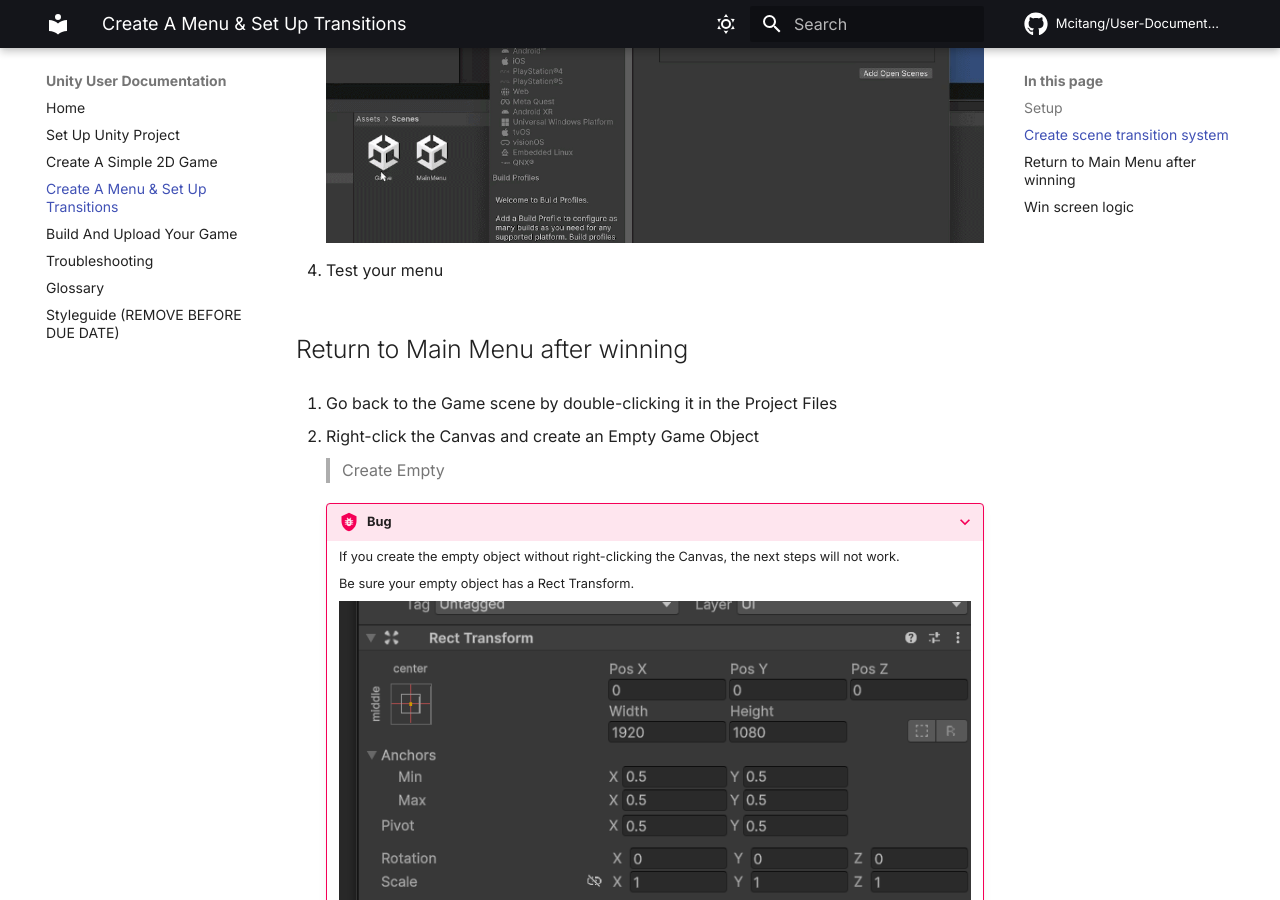
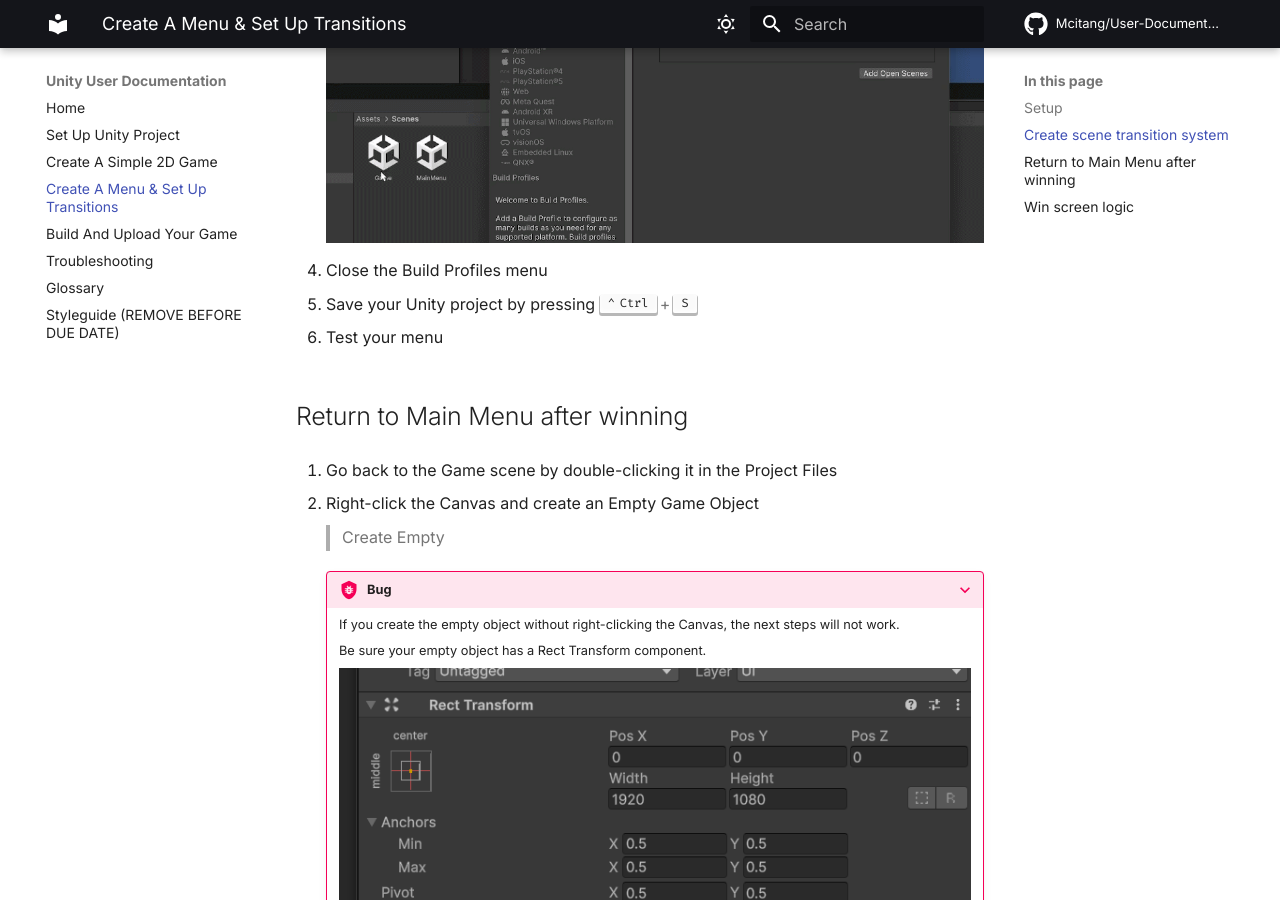
Before and after one commit to Mcitang/User-Documentation, an MkDocs documentation site: the page built from docs/make-menus.md, in a window 1280 px wide and 900 px high, scrolled down 5592 px. Built offline with MkDocs 1.6.1 and Material for MkDocs 9.7.7, drawn with Linux system fonts in a browser that asks for light colours; comment, search, counter and statistics services are not loaded.

Commit message:
Fix typo

```diff
--- a/docs/make-menus.md
+++ b/docs/make-menus.md
@@ -188,6 +188,10 @@
 
     ![Scene List with Main Menu and Game][scene-list-gif]
 
+1. Close the Build Profiles menu
+
+1. Save your Unity project by pressing ++ctrl+s++
+
 1. Test your menu
 
 ## Return to Main Menu after winning
@@ -201,7 +205,7 @@
     ???+ bug
         If you create the empty object without right-clicking the Canvas, the next steps will not work.
 
-        Be sure your empty object has a Rect Transform.
+        Be sure your empty object has a Rect Transform component.
 
         ![Rect Transform][rect-transform-image]{ .center}
 
```
